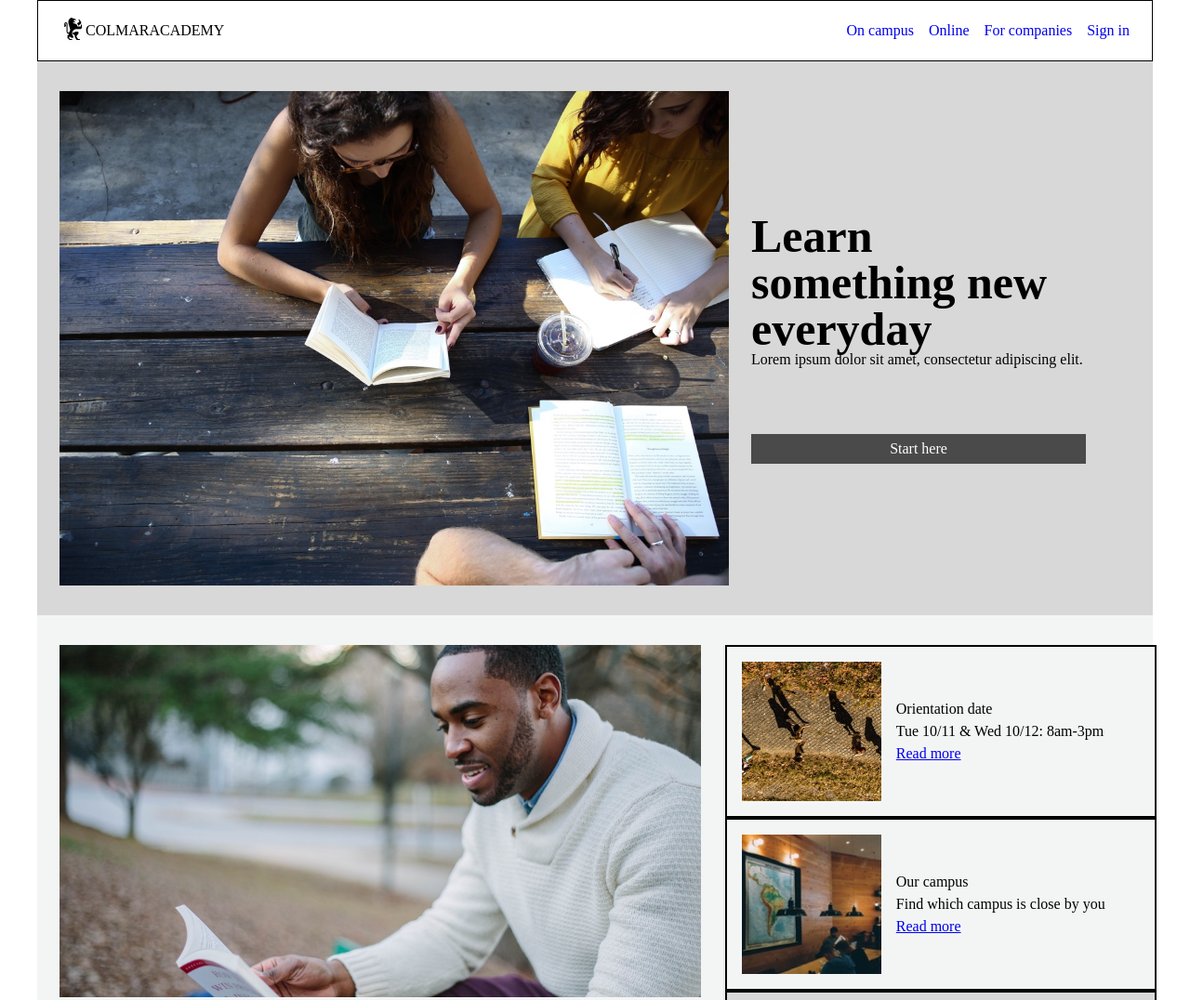
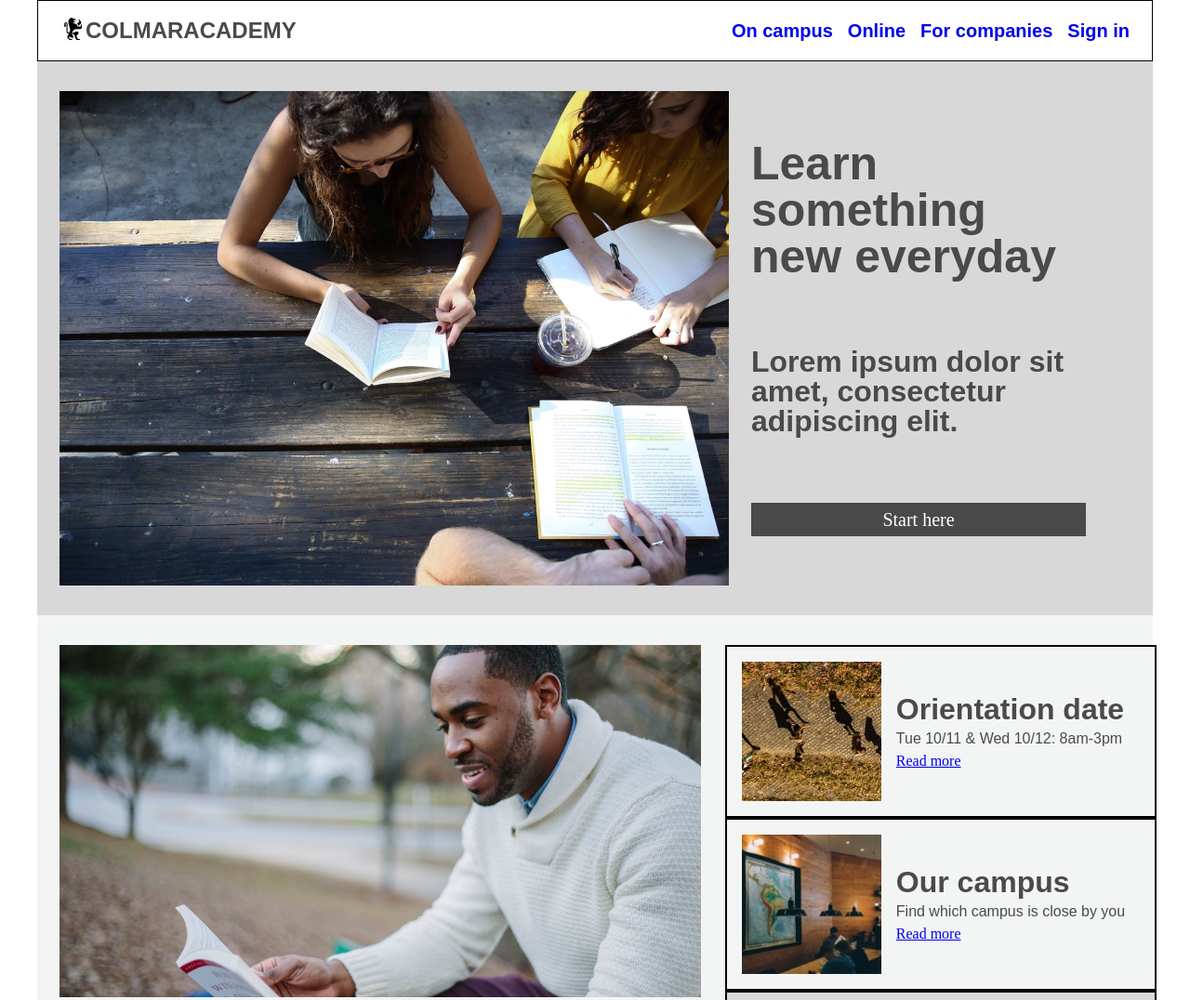
Before and after one commit to siralbert/ColmarAcademy, a plain HTML site: page index.html in a window 1280 px wide. Shown: the top 1076 px of the page at 93% size. Drawn offline with Linux system fonts and the light colour scheme.

Commit message:
Adjust font-sizes and color for headings and p elements.  Fix h3 element position in banner section.

```diff
--- a/resources/css/style.css
+++ b/resources/css/style.css
@@ -7,9 +7,26 @@ body{
   margin: 0 auto;
 }
 
-h1 {
+h1, h2, h3, header {
   font-weight: bold;
-  font-size: 50px;
+  color: rgb(74, 74, 74);
+  font-family: sans-serif;
+}
+
+header{
+  font-size: 1.25rem;
+}
+h1{
+  font-size: 3.125rem;
+}
+h2, h3{
+  font-size: 2rem;
+}
+
+p{
+/*  color: rgb(216, 216, 216); */
+  color: rgb(74, 74, 74);
+  font-family: sans-serif;
 }
 /* containers and items used in multiple sections */
 .sidebar{
@@ -71,6 +88,7 @@ nav a{
   padding-left: 1.5rem;
 }
 .logo span{
+  font-size: 1.5rem;
 }
 
 /* banner section */
@@ -100,6 +118,10 @@ nav a{
   padding: .5rem 0;
   color: white;
   background-color: rgb(74, 74, 74);
+  font-size: 1.25rem;
+}
+.caption h3{
+  margin-top: 4.5rem;
 }
 /* info section */
 .info{
```
